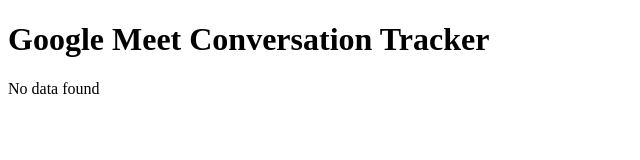
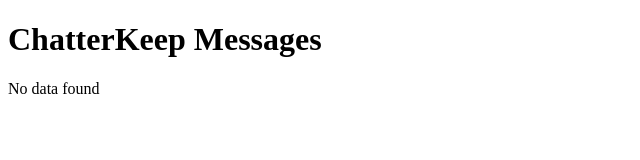
Before and after one commit to fast-labs-hq/gmeet-conversations, a browser extension: page index.html in a window 1280 px wide. Shown: the whole page, without its empty margins (0-640 px from the left). Drawn offline with Linux system fonts and the light colour scheme.

Commit message:
home page name and name on manifest file updated

```diff
--- a/index.html
+++ b/index.html
@@ -4,7 +4,7 @@
   </head>
   <body>
     <div class="content-wrapper">
-      <h1>Google Meet Conversation Tracker</h1>
+      <h1>ChatterKeep Messages</h1>
       <div id="chat_data"></div>
       <script type="text/javascript" src="popup.js"></script>
     </div>
```
Also changed, not shown: manifest.json.
